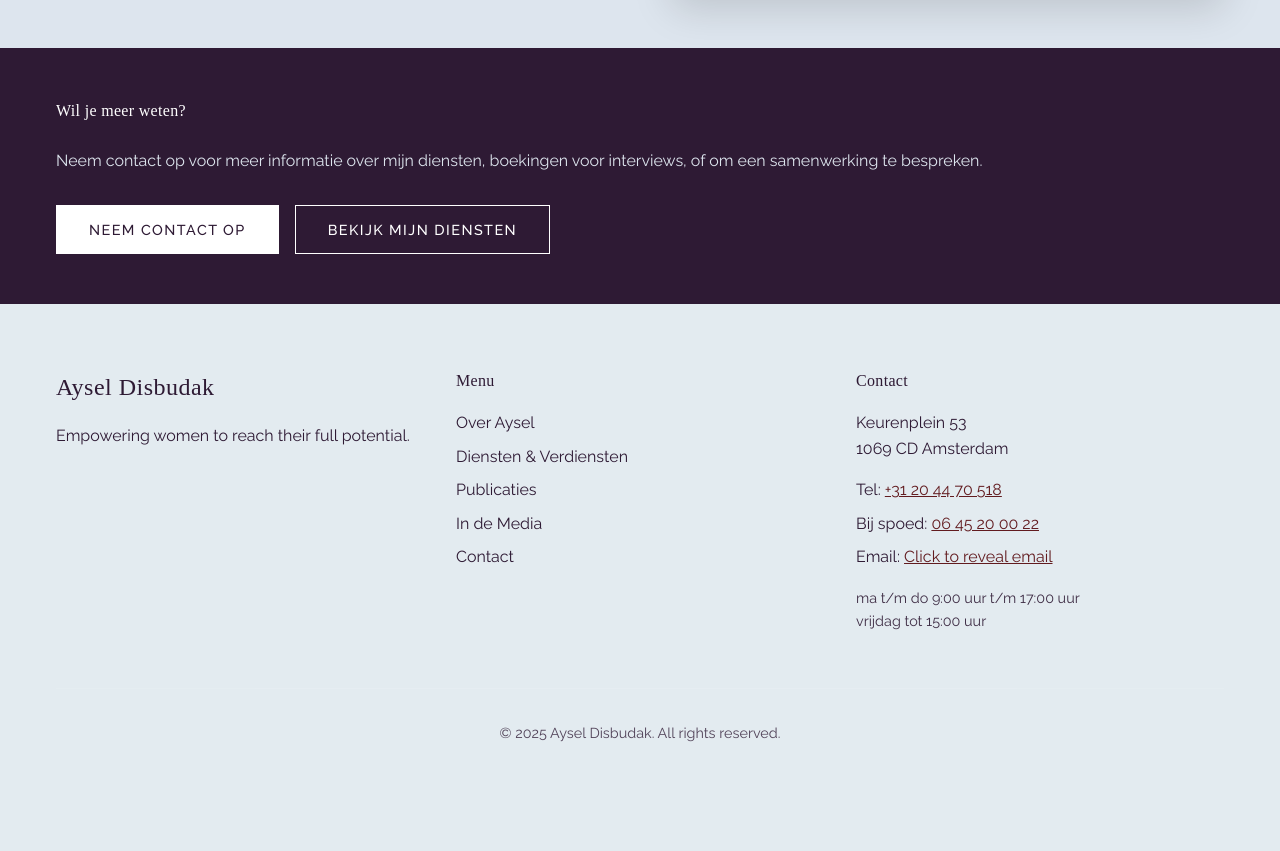
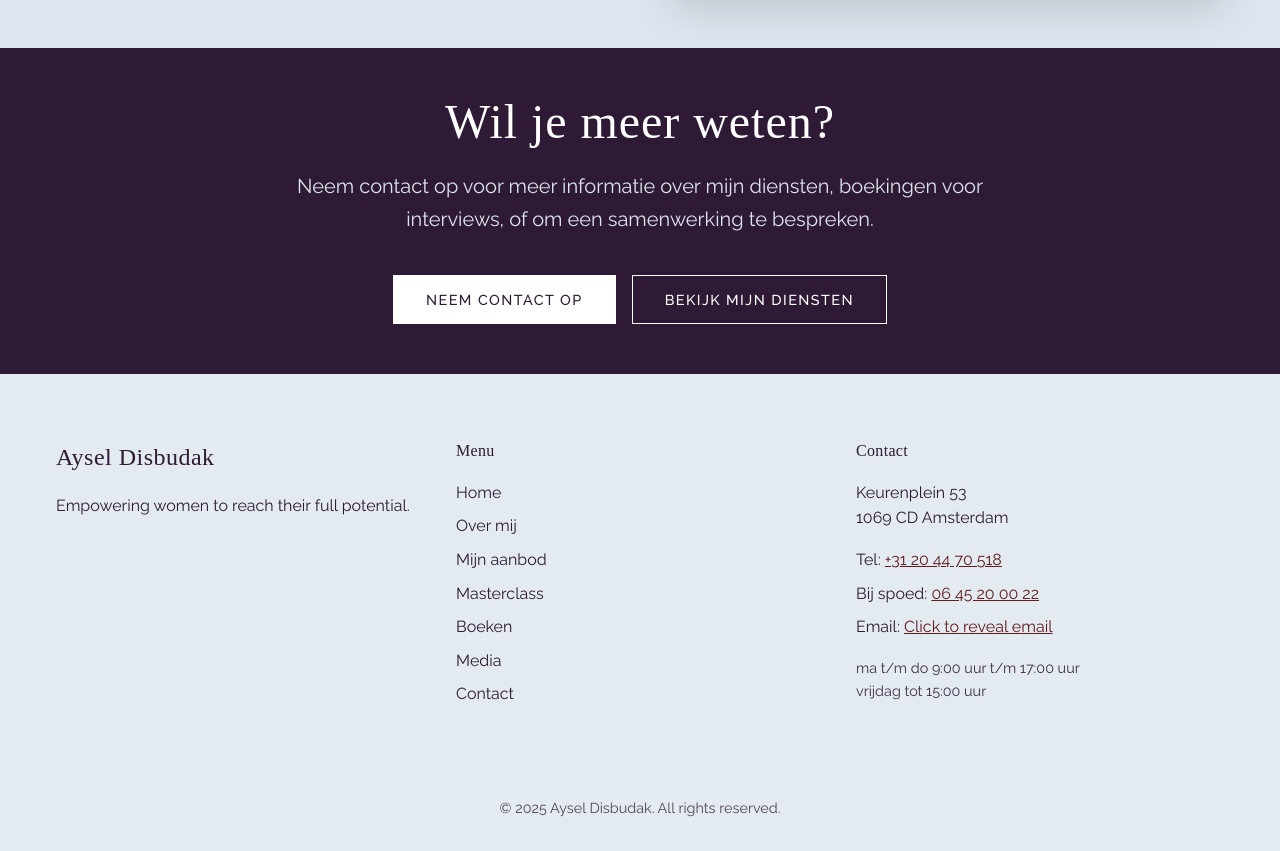
Before and after one commit to danieltabrizian/ayseldisbudak, a Next.js app: page /media in a window 1280 px wide. Shown: the part 5628-6479 px from the top of the page. Before the commit the page ends 6404 px from the top, so only its background shows below. Built offline with nearby package versions, Linux system fonts and the light colour scheme; a web font is replaced by a local one.

Commit message:
More fine tuning

```diff
--- a/app/media/page.js
+++ b/app/media/page.js
@@ -343,17 +343,19 @@ export default function Media() {
 
       {/* CTA Section */}
       <Section variant="purple">
-        <div className="cta-content">
-          <h2 className="font-heading text-white mb-6">Wil je meer weten?</h2>
-          <p className="font-body text-light-blue mb-8">
+        <div className="max-w-3xl mx-auto text-center">
+          <h2 className="font-heading text-white text-4xl md:text-5xl mb-6">
+            Wil je meer weten?
+          </h2>
+          <p className="font-body text-light-blue text-lg md:text-xl mb-10 leading-relaxed">
             Neem contact op voor meer informatie over mijn diensten, boekingen
             voor interviews, of om een samenwerking te bespreken.
           </p>
-          <div className="cta-buttons">
+          <div className="flex flex-col sm:flex-row gap-4 justify-center items-center">
             <Button href="/contact" variant="primary-reversed">
               Neem contact op
             </Button>
-            <Button href="/diensten" variant="outline-white" className="ml-4">
+            <Button href="/diensten" variant="outline-white">
               Bekijk mijn diensten
             </Button>
           </div>
--- a/components/Footer.js
+++ b/components/Footer.js
@@ -32,17 +32,22 @@ export default function Footer() {
             <h4 className="font-heading">Menu</h4>
             <ul>
               <li>
-                <a href="/">Over Aysel</a>
-              </li>
-
-              <li>
-                <a href="/diensten">Diensten & Verdiensten</a>
+                <a href="/">Home</a>
               </li>
               <li>
-                <a href="/publicaties">Publicaties</a>
+                <a href="/over-mij">Over mij</a>
               </li>
               <li>
-                <a href="/media">In de Media</a>
+                <a href="/diensten">Mijn aanbod</a>
+              </li>
+              <li>
+                <a href="/masterclass">Masterclass</a>
+              </li>
+              <li>
+                <a href="/publicaties">Boeken</a>
+              </li>
+              <li>
+                <a href="/media">Media</a>
               </li>
               <li>
                 <a href="/contact">Contact</a>
```
